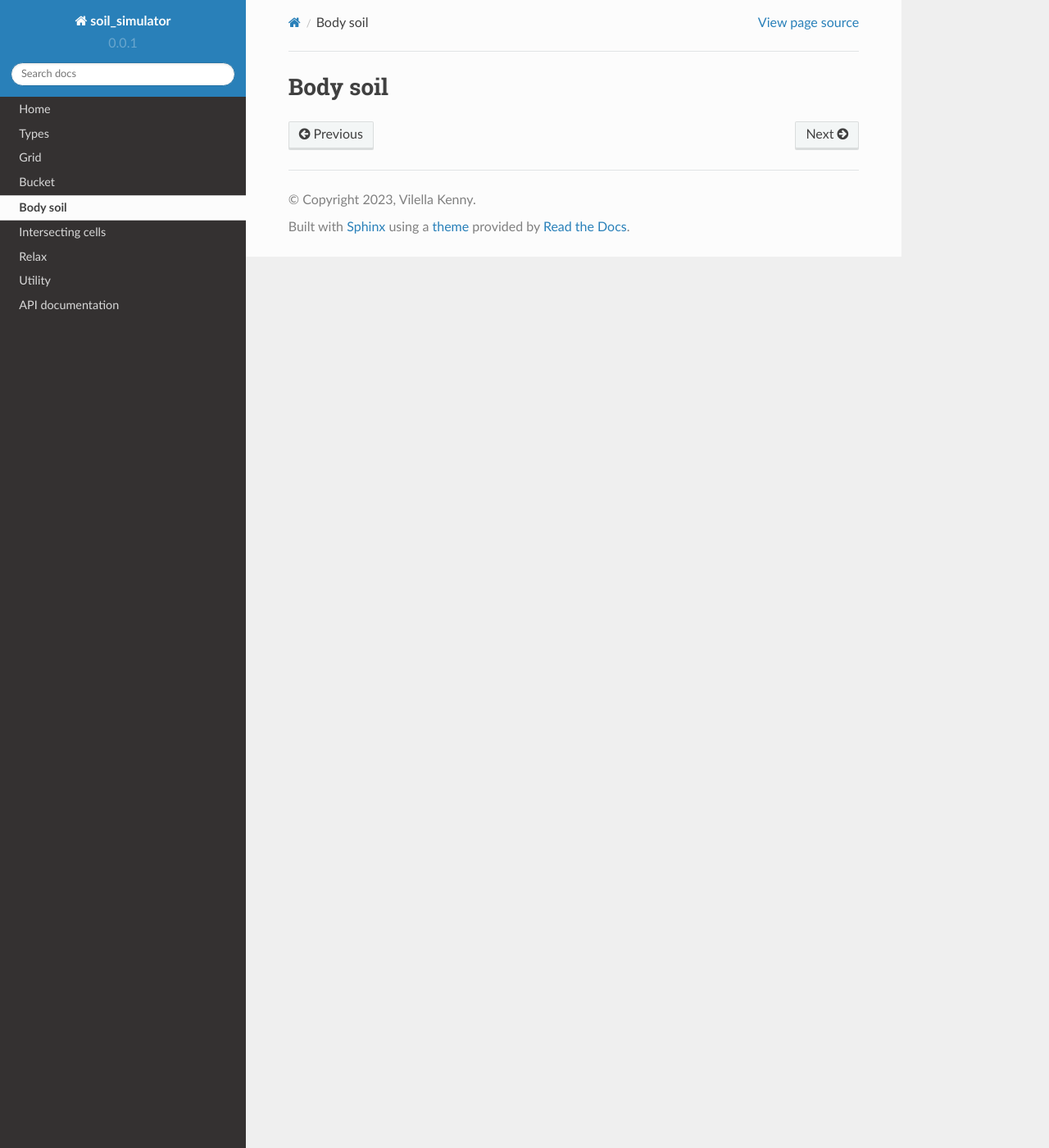
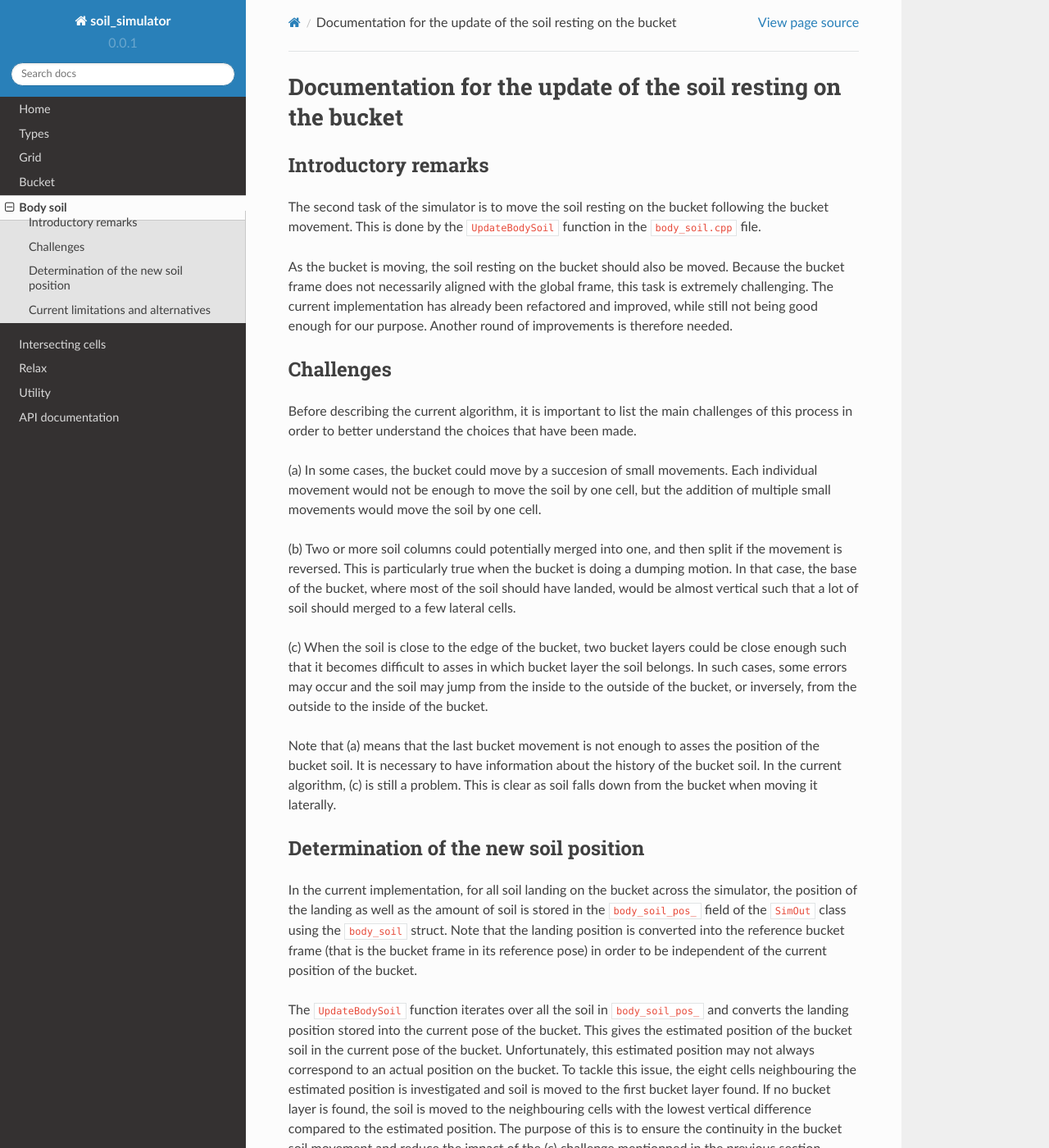
Before and after one commit to KennyVilella/soil_dynamics_cpp, a Sphinx documentation site: the page built from docs/body_soil.rst, in a window 1280 px wide and 1400 px high. Shown: the whole window at 82% size. Built offline with Sphinx 7.4.7 and the Read the Docs theme 2.0.0, drawn with Linux system fonts in a browser that asks for light colours; some of the changed text lies outside the part shown.

Commit message:
Add documentation about body soil (#60)
# Description
- Added documentation about body soil

```diff
--- a/docs/body_soil.rst
+++ b/docs/body_soil.rst
@@ -1,4 +1,64 @@
 .. _body_soil:
 
-Body soil
-=========
+Documentation for the update of the soil resting on the bucket
+==============================================================
+
+Introductory remarks
+--------------------
+
+The second task of the simulator is to move the soil resting on the bucket following the bucket movement.
+This is done by the :code:`UpdateBodySoil` function in the :code:`body_soil.cpp` file.
+
+As the bucket is moving, the soil resting on the bucket should also be moved.
+Because the bucket frame does not necessarily aligned with the global frame, this task is extremely challenging.
+The current implementation has already been refactored and improved, while still not being good enough for our purpose.
+Another round of improvements is therefore needed.
+
+Challenges
+----------
+
+Before describing the current algorithm, it is important to list the main challenges of this process in order to better understand the choices that have been made.
+
+(a) In some cases, the bucket could move by a succesion of small movements.
+Each individual movement would not be enough to move the soil by one cell, but the addition of multiple small movements would move the soil by one cell.
+
+(b) Two or more soil columns could potentially merged into one, and then split if the movement is reversed.
+This is particularly true when the bucket is doing a dumping motion.
+In that case, the base of the bucket, where most of the soil should have landed, would be almost vertical such that a lot of soil should merged to a few lateral cells.
+
+(c) When the soil is close to the edge of the bucket, two bucket layers could be close enough such that it becomes difficult to asses in which bucket layer the soil belongs.
+In such cases, some errors may occur and the soil may jump from the inside to the outside of the bucket, or inversely, from the outside to the inside of the bucket.
+
+Note that (a) means that the last bucket movement is not enough to asses the position of the bucket soil.
+It is necessary to have information about the history of the bucket soil.
+In the current algorithm, (c) is still a problem.
+This is clear as soil falls down from the bucket when moving it laterally.
+
+Determination of the new soil position
+--------------------------------------
+
+In the current implementation, for all soil landing on the bucket across the simulator, the position of the landing as well as the amount of soil is stored in the :code:`body_soil_pos_` field of the :code:`SimOut` class using the :code:`body_soil` struct.
+Note that the landing position is converted into the reference bucket frame (that is the bucket frame in its reference pose) in order to be independent of the current position of the bucket.
+
+The :code:`UpdateBodySoil` function iterates over all the soil in :code:`body_soil_pos_` and converts the landing position stored into the current pose of the bucket.
+This gives the estimated position of the bucket soil in the current pose of the bucket.
+Unfortunately, this estimated position may not always correspond to an actual position on the bucket.
+To tackle this issue, the eight cells neighbouring the estimated position is investigated and soil is moved to the first bucket layer found.
+If no bucket layer is found, the soil is moved to the neighbouring cells with the lowest vertical difference compared to the estimated position.
+The purpose of this is to ensure the continuity in the bucket soil movement and reduce the impact of the (c) challenge mentionned in the previous section.
+
+Current limitations and alternatives
+------------------------------------
+
+The current implementation has several issues that needs to be solved:
+
+* The code becomes significantly slower when a high resolution is used due to the number of soil to track in :code:`body_soil_pos_`.
+* The algorithm does not always work.
+  In particular, soil tends to jump outside the bucket when close to a vertical bucket wall.
+* Soil resting on the bucket seems to always move, even when the bucket is doing a simple translation outside ground.
+
+An alternative way to deal with the soil resting on the bucket will be to implement a second grid aligned with the bucket frame.
+This will however introduce different types of problems.
+For instance, soil relaxation will become very complicated due to the bucket rotation.
+
+Overall, it seems better to keep the current approach, while improving the continuity in the bucket soil movement and reducing the number of soil in :code:`body_soil_pos_`.
```
